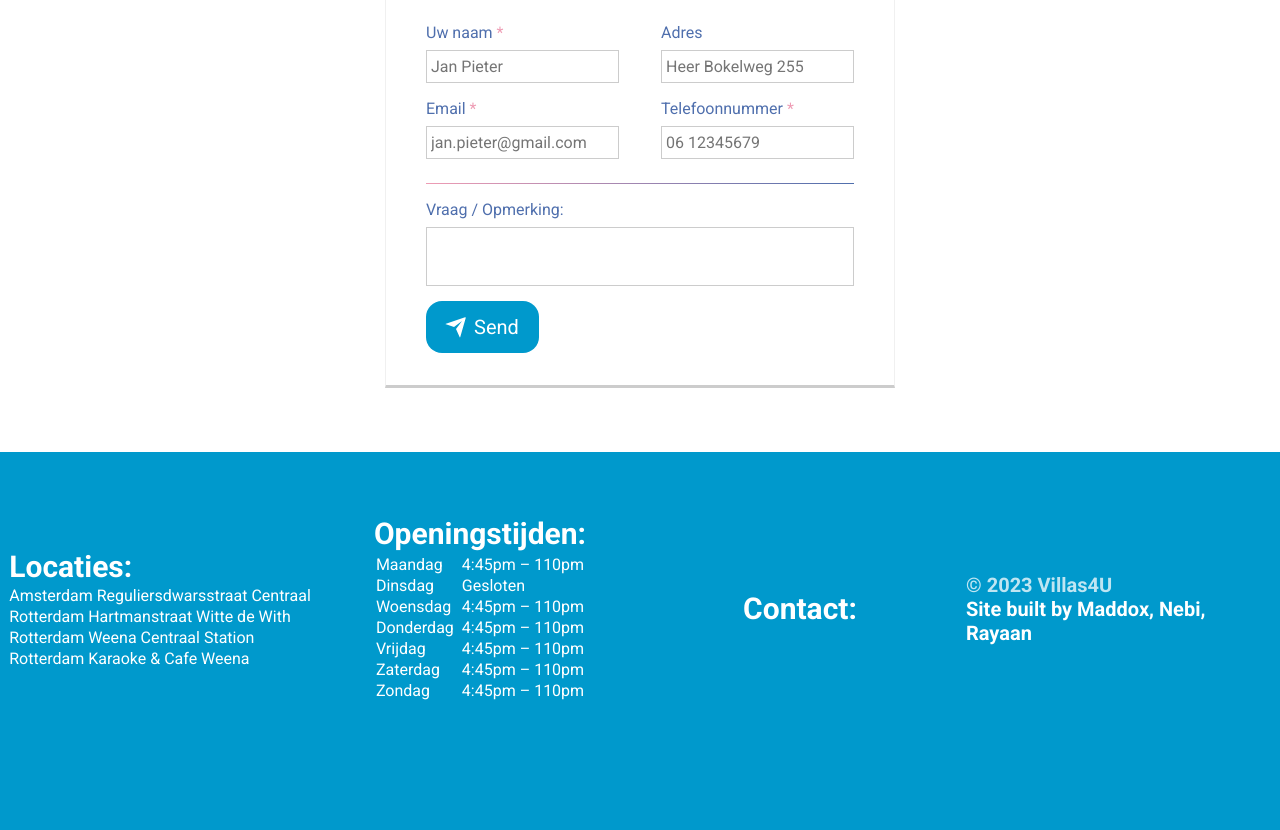
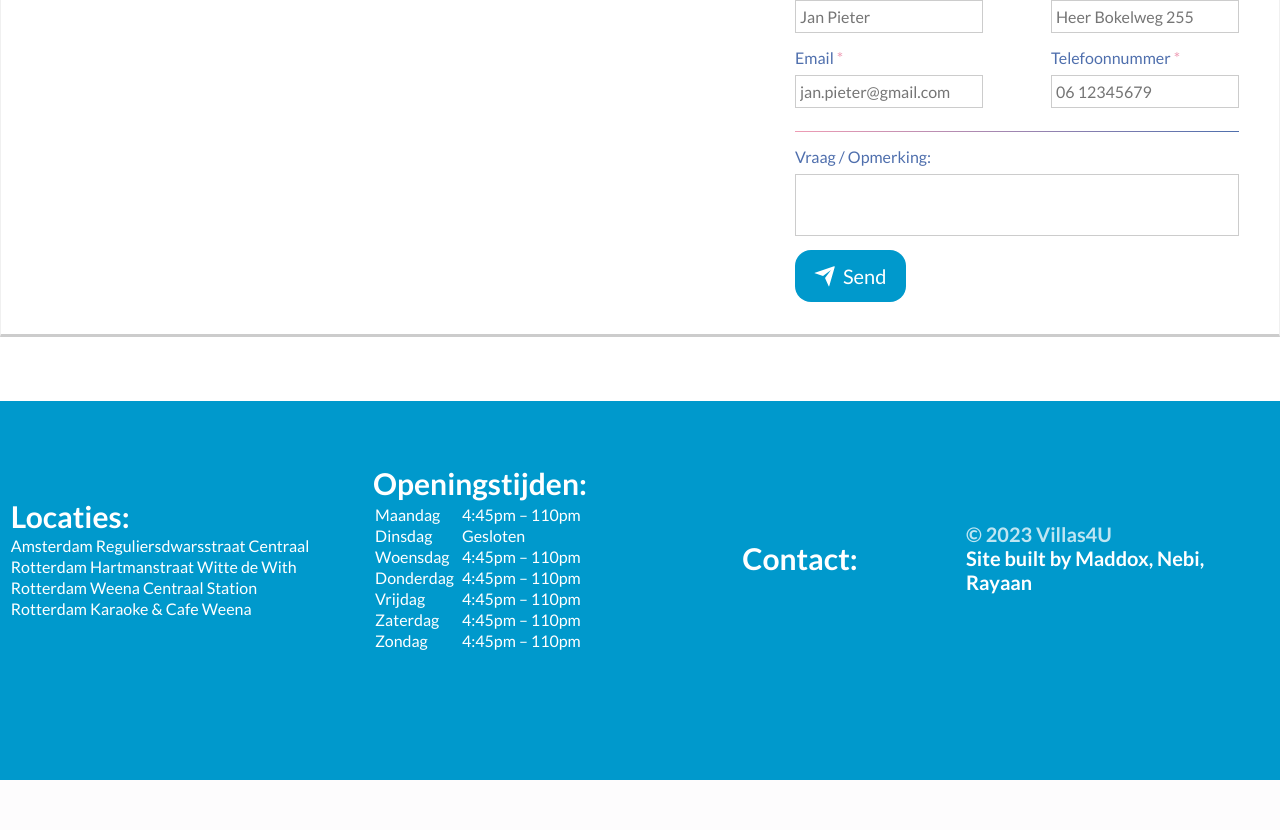
Before and after one commit to romanized/Villa-Te-Koop, a PHP site: page /HTML/contact.html in a window 1280 px wide. Shown: the part 574-1404 px from the top of the page. After the commit the page ends 1354 px from the top, so only its background shows below. Run offline with PHP 8.4, Linux system fonts and the light colour scheme.

Commit message:
Snelle fix aan contact pagina zodat daar verder gewerkt aan kunnen worden

```diff
--- a/CSS/contact.css
+++ b/CSS/contact.css
@@ -3,20 +3,22 @@
 body {
   background-color: #f0f0f0;
   font-size: 100%;
-  font-family: 'Lato', sans-serif;
+  font-family: "Lato", sans-serif;
   font-weight: 400;
 }
 
-div, textarea, input {
+div,
+textarea,
+input {
   -webkit-box-sizing: border-box;
   -moz-box-sizing: border-box;
   box-sizing: border-box;
 }
 
 .container {
-  max-width: 510px;
+  display: grid;
+  grid-template-columns: repeat(2, auto);
   min-width: 324px;
-  margin: 50px auto 0px;
   background-color: #fff;
   border: 1px solid #f0f0f0;
   border-bottom: 3px solid #ccc;
@@ -36,15 +38,19 @@
 }
 
 .row.body {
-  padding: .5em 2.5em 1em;
+  padding: 0.5em 2.5em 1em;
 }
 
 .pull-right {
   float: right;
 }
 
+.form-container {
+  max-width: 524px;
+}
+
 h1 {
-  font-family: 'Lato', sans-serif;
+  font-family: "Lato", sans-serif;
   font-weight: 300;
   display: inline-block;
   font-weight: 100;
@@ -55,7 +61,7 @@
 }
 
 h3 {
-  font-family: 'Lato', sans-serif;
+  font-family: "Lato", sans-serif;
   font-weight: 400;
   font-size: 1.25em;
   margin: 1em 0 0.4em 0;
@@ -115,7 +121,6 @@
     transform: translateY(-0.1em);
   }
 }
-
 
 .btn:hover {
   background-color: #a3a3a3;
@@ -204,7 +209,7 @@
   margin: 0 0 0 0.5em;
 }
 
-@media only screen and (max-width:480px) {
+@media only screen and (max-width: 480px) {
   .pull-right {
     float: none;
   }
@@ -216,11 +221,11 @@
   label {
     width: 100%;
     display: inline-block;
-    float: left;
     clear: both;
   }
 
-  li, p {
+  li,
+  p {
     width: 100%;
   }
 
@@ -246,15 +251,4 @@
     margin-top: 50px;
 } */
 
-
-
 @import url(https://fonts.googleapis.com/css?family=Lato:300,400,700);
-
-  .text-container {
-    position: absolute;
-    left: 0;
-    top: 50%;
-    transform: translateY(-50%);
-    padding-left: 2rem;
-    max-width: 40%;
-  }
--- a/CSS/headerfooter.css
+++ b/CSS/headerfooter.css
@@ -2,7 +2,7 @@
   margin: 0;
   padding: 0;
   box-sizing: border-box;
-  font-family: "Roboto", sans-serif;
+  font-family: "Lato", sans-serif;
 }
 
 body {
--- a/HTML/contact.html
+++ b/HTML/contact.html
@@ -29,14 +29,17 @@
         </nav>
     </header>
 
-    <main style="flex: 1;">
+    <main>
         <div class="container">
-            <div class="text-container">
+          <div>
+              <div class="text-container">
                 <p>Welkom op onze contactpagina! Wij zijn verheugd dat u interesse toont in de prachtige villa's die wij te koop aanbieden. Om u zo goed mogelijk van dienst te kunnen zijn, hebben wij deze pagina gecreëerd om al uw vragen en opmerkingen te beantwoorden.</p>
                 <br>
                 <p>Om contact met ons op te nemen, vult u alstublieft het bijgevoegde contactformulier in met uw naam, e-mailadres, telefoonnummer en uw specifieke vraag of opmerking. Zorg ervoor dat u alle relevante informatie verstrekt, zodat we u zo efficiënt mogelijk kunnen helpen. Wij streven ernaar om binnen 48 uur te reageren op uw verzoek.</p>
             </div>
-          <div class="row header">
+          </div>
+            <div class="form-container">
+              <div class="row header">
             <h1>CONTACT ONS &nbsp;</h1>
             <h3>Vul de onderstaande informatie zo duidelijk mogelijk op</h3>
           </div>
@@ -86,6 +89,8 @@
               </ul>
             </form>
           </div>
+            </div>
+
         </div></main>
 
         <footer class="bg-[#252525] flex justify-center flex-row mt-4 text-white px-6 pb-[8rem] pt-[4rem]">
```
Lines whose indentation alone changed are shown as unchanged.
